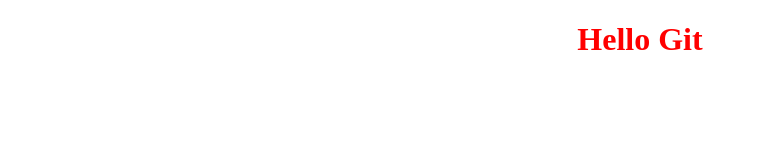
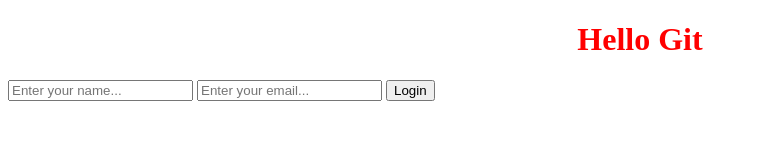
Before and after one commit to Cyntra-22/my-project, a plain HTML site: page index.html in a window 1280 px wide. Shown: the whole page, without its empty margins (0-758 px from the left). Drawn offline with Linux system fonts and the light colour scheme.

Commit message:
Added the Html Login Form

```diff
--- a/index.html
+++ b/index.html
@@ -7,6 +7,11 @@
     </head>
     <body>
        <h1>Hello Git</h1>
+       <form>
+        <input type="text" placeholder="Enter your name...">
+        <input type="text" placeholder="Enter your email...">
+        <input type="submit" value="Login">
+       </form>
        <script src="index.js"></script>
     </body>
 </html>
```
